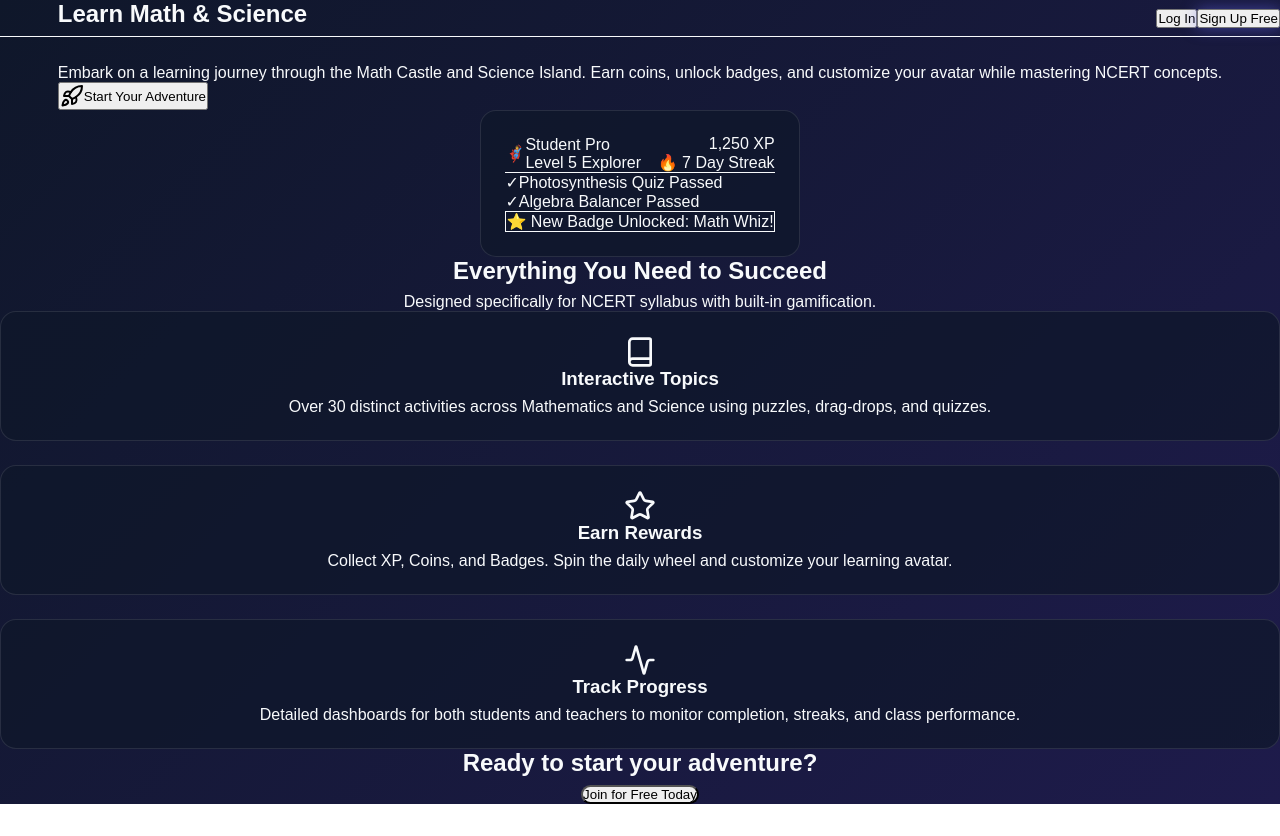
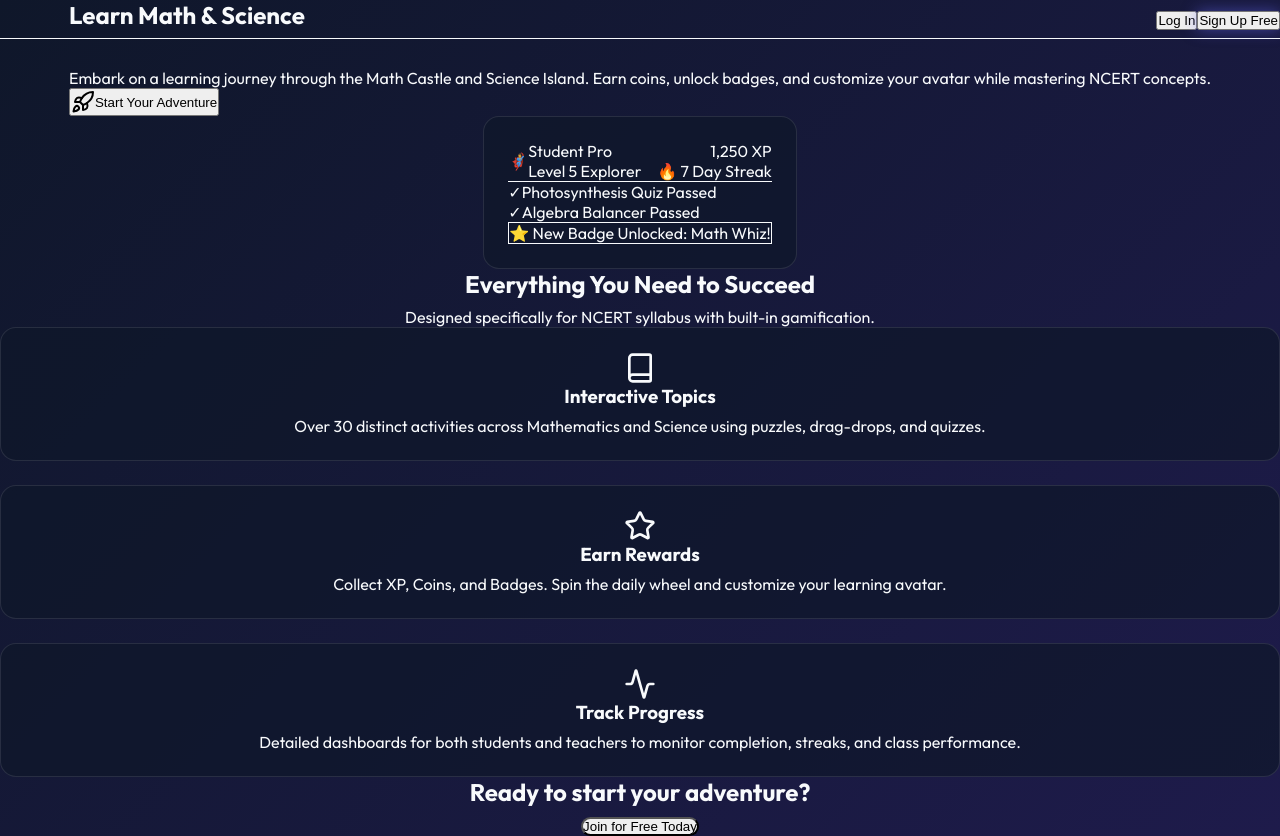
Before and after one commit to Akshay-mathapat/NCERT-Gamified-Learning-App, a React app in the folder frontend/: page / in a window 1280 px wide. Before the commit the page ends 804 px from the top, so only its background shows below. Built offline with nearby package versions, Linux system fonts and the light colour scheme; the HTML template or start-up script is replaced by a standard one.

Commit message:
fix: Move font import to top of CSS file

```diff
--- a/frontend/src/index.css
+++ b/frontend/src/index.css
@@ -1,9 +1,8 @@
+@import url('https://fonts.googleapis.com/css2?family=Outfit:wght@300;400;600;700;800&display=swap');
+
 @tailwind base;
 @tailwind components;
 @tailwind utilities;
-
-@import url('https://fonts.googleapis.com/css2?family=Outfit:wght@300;400;600;700;800&display=swap');
-
 :root {
   --primary: #6366f1;
   --primary-hover: #4f46e5;
```
